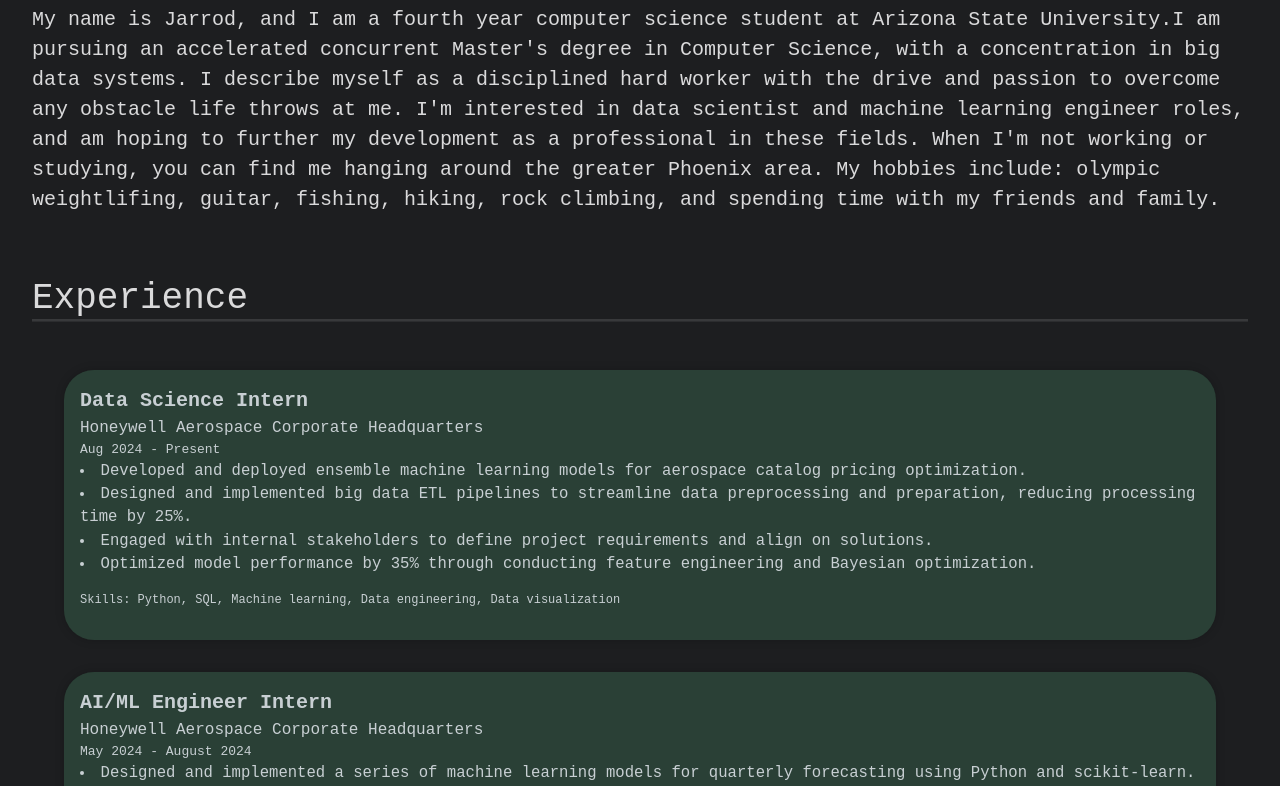
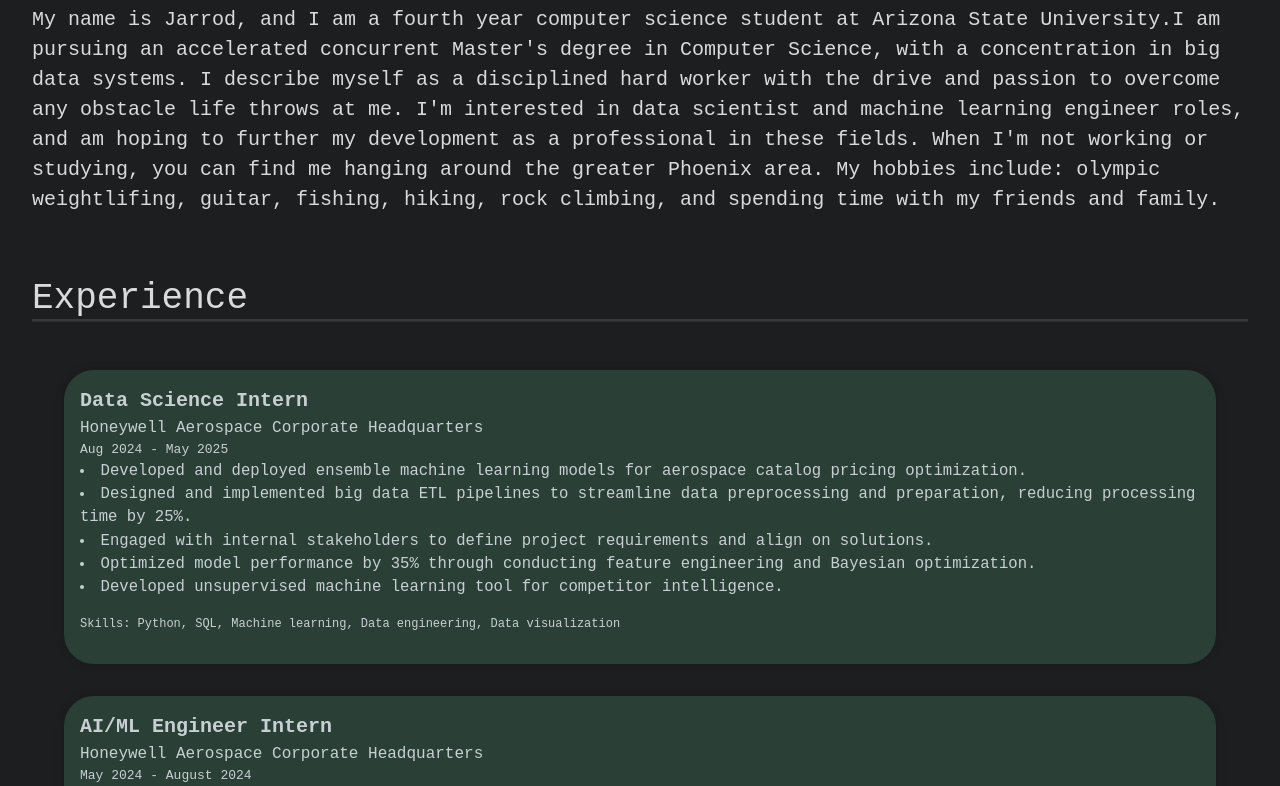
Before and after one commit to jarrodcruz/portfolio, a Next.js app: page / in a window 1280 px wide. Shown: the part 398-1184 px from the top of the page. Built offline with nearby package versions, Linux system fonts and the light colour scheme.

Commit message:
Update experiences.tsx
end work at HON

```diff
--- a/src/components/experiences.tsx
+++ b/src/components/experiences.tsx
@@ -8,7 +8,7 @@ const Experience = () => {
           <h2 className="position-company">
             Honeywell Aerospace Corporate Headquarters
           </h2>
-          <h3 className="position-duration">Aug 2024 - Present</h3>
+          <h3 className="position-duration">Aug 2024 - May 2025</h3>
           <li>
             Developed and deployed ensemble machine learning models for
             aerospace catalog pricing optimization.
@@ -24,6 +24,9 @@ const Experience = () => {
           <li>
             Optimized model performance by 35% through conducting feature
             engineering and Bayesian optimization.
+          </li>
+          <li>
+            Developed unsupervised machine learning tool for competitor intelligence.
           </li>
 
           <p className="text-xs">
```
